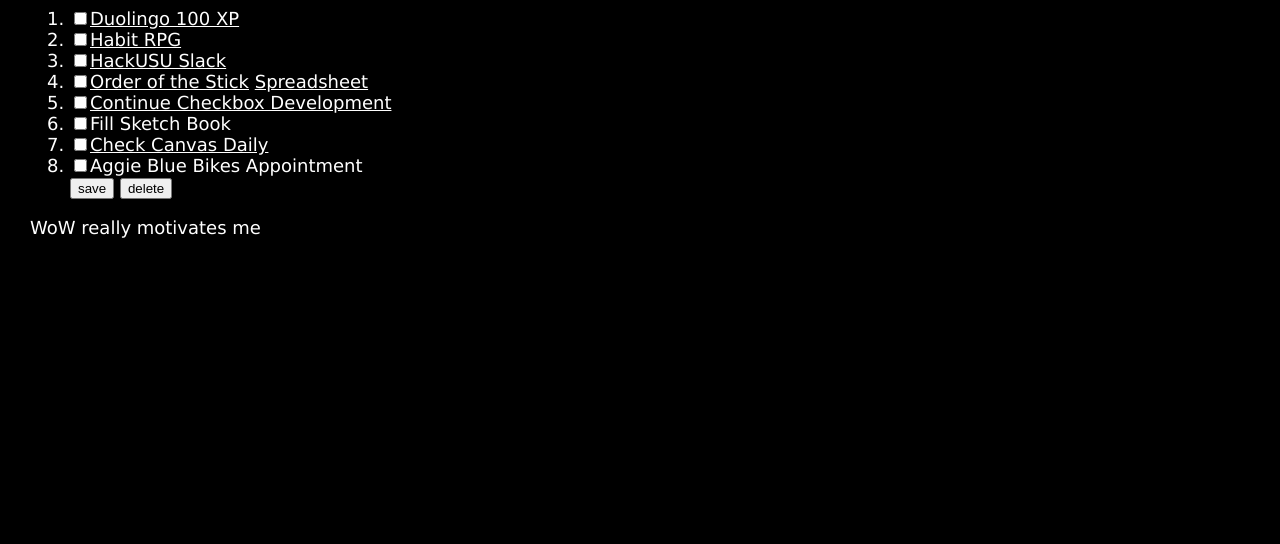
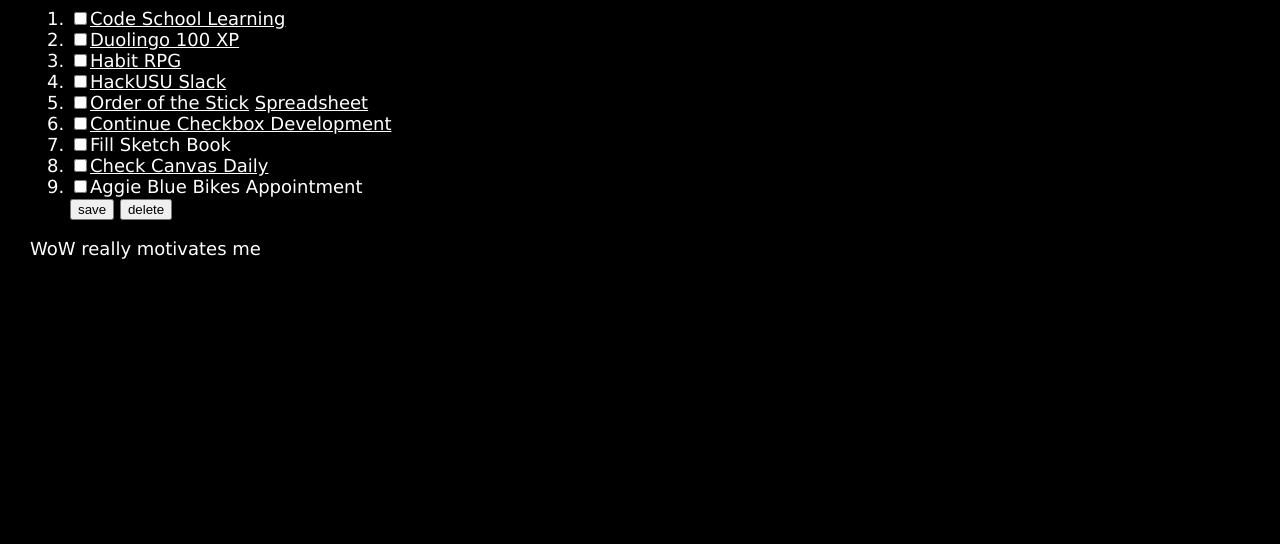
Before and after one commit to Semtater/Semtater.github.io, a plain HTML site: page daily-tasks.html in a window 1280 px wide. Shown: the part 256-800 px from the top of the page. Drawn offline with Linux system fonts and the light colour scheme.

Commit message:
Update
I want to learn code school

```diff
--- a/daily-tasks.html
+++ b/daily-tasks.html
@@ -52,6 +52,7 @@ function wis(){
     <div class="main-content">
     <h1>Daily Tasks</h1>
     <ol>
+        <li><input type="checkbox" id="cbox1" value="first_checkbox"><a href="https://www.codeschool.com/account">Code School Learning</a></li>
         <li><input type="checkbox" id="cbox1" value="first_checkbox"><a href="https://www.duolingo.com/">Duolingo 100 XP</a></li>
         <li><input type="checkbox" id="cbox2" value="second_checkbox"><a href="https://habitica.com/#/tasks">Habit RPG</a></li>
         <li><input type="checkbox" id="cbox3" value="third_checkbox"><a href="https://hackusu.slack.com/messages/random/">HackUSU Slack</a></li>
```
